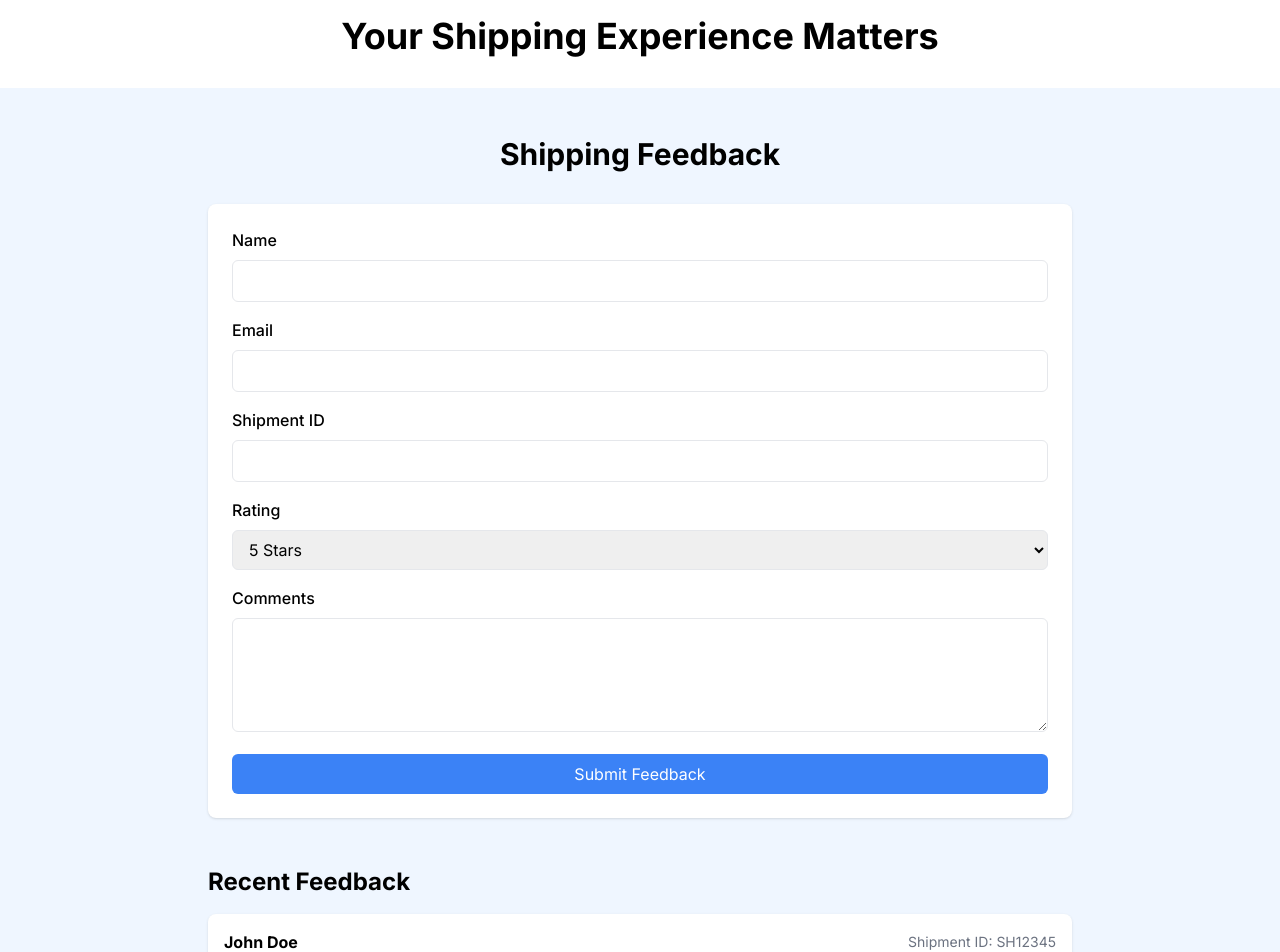
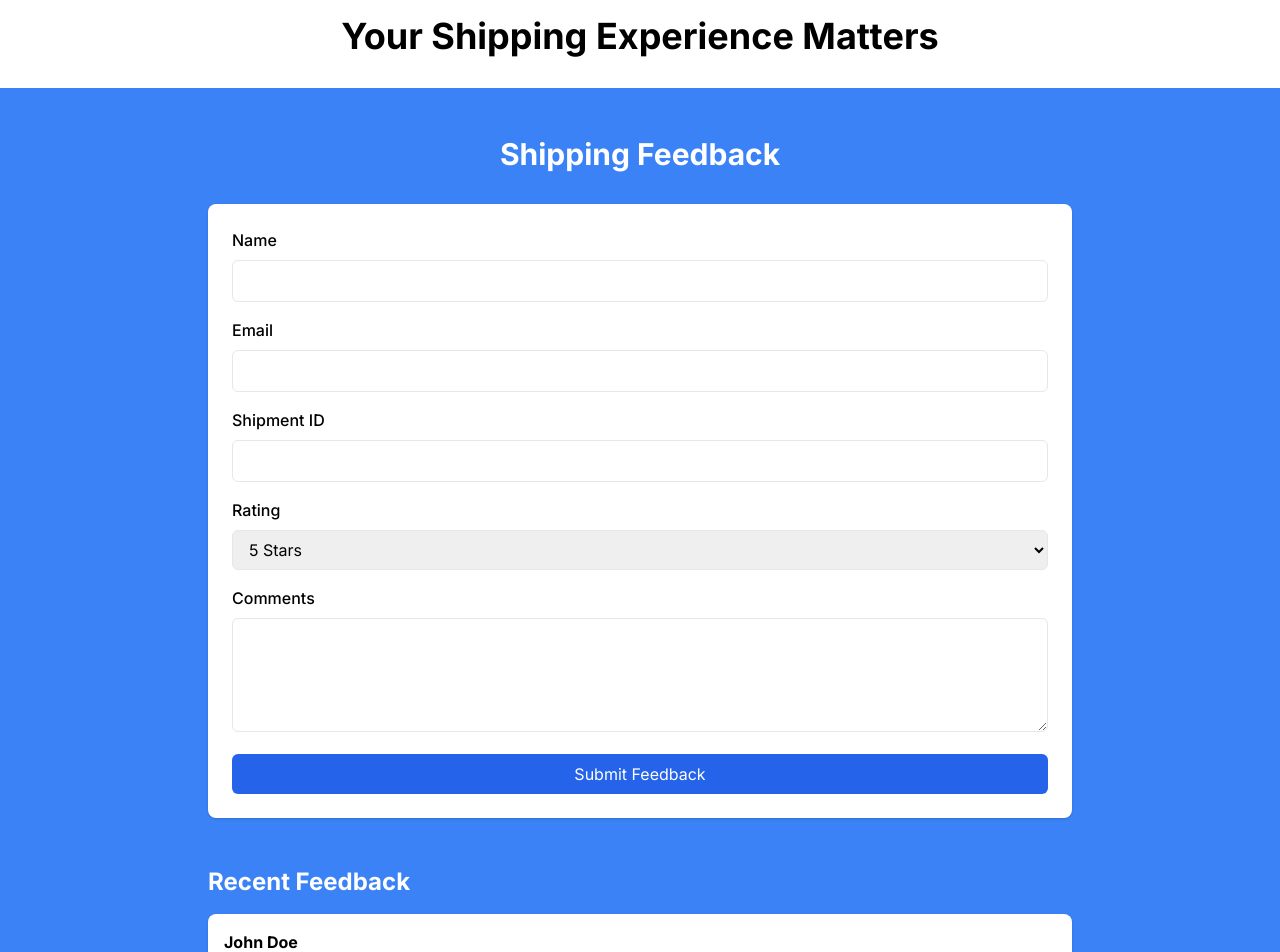
Before and after one commit to TechifyCreatives/rolling-cargo, a Next.js app: page /feedback in a window 1280 px wide. Shown: the part 440-1392 px from the top of the page. Built offline with nearby package versions, Linux system fonts and the light colour scheme.

Commit message:
shipping page complete

```diff
--- a/src/app/shared/Components/ShippingFeedbackSection/ShippingFeedbackSection.tsx
+++ b/src/app/shared/Components/ShippingFeedbackSection/ShippingFeedbackSection.tsx
@@ -1,5 +1,4 @@
 "use client";
-// components/ShippingFeedbackSection.tsx
 import { useState, FormEvent } from "react";
 
 interface FeedbackItem {
@@ -52,9 +51,9 @@ export default function ShippingFeedbackSection() {
   };
 
   return (
-    <section className="bg-blue-50 py-12">
+    <section className="bg-blue-500 py-12">
       <div className="max-w-4xl mx-auto px-4">
-        <h2 className="text-3xl font-bold text-center mb-8">
+        <h2 className="text-3xl font-bold text-center mb-8 text-white">
           Shipping Feedback
         </h2>
 
@@ -135,7 +134,7 @@ export default function ShippingFeedbackSection() {
           </div>
           <button
             type="submit"
-            className="w-full bg-blue-500 text-white py-2 px-4 rounded-md hover:bg-blue-600 transition-colors"
+            className="w-full bg-blue-600 text-white py-2 px-4 rounded-md hover:bg-blue-700 transition-colors"
           >
             Submit Feedback
           </button>
@@ -143,14 +142,14 @@ export default function ShippingFeedbackSection() {
 
         {/* Feedback Cards */}
         <div className="space-y-4">
-          <h3 className="text-2xl font-bold mb-4">Recent Feedback</h3>
+          <h3 className="text-2xl font-bold mb-4 text-white">
+            Recent Feedback
+          </h3>
           {feedbacks.map((feedback) => (
             <div key={feedback.id} className="bg-white p-4 rounded-lg shadow">
               <div className="flex justify-between items-center mb-2">
                 <p className="font-bold">{feedback.name}</p>
-                <p className="text-sm text-gray-500">
-                  Shipment ID: {feedback.shipmentId}
-                </p>
+                {/* Shipment ID is now hidden */}
               </div>
               <div className="flex items-center mb-2">
                 {[1, 2, 3, 4, 5].map((star) => (
```
